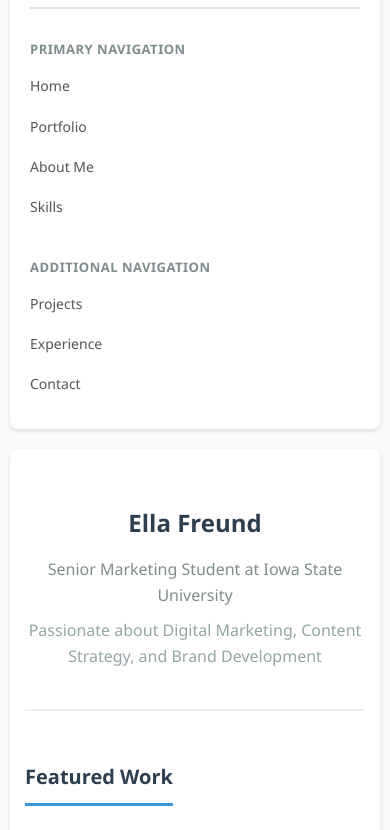
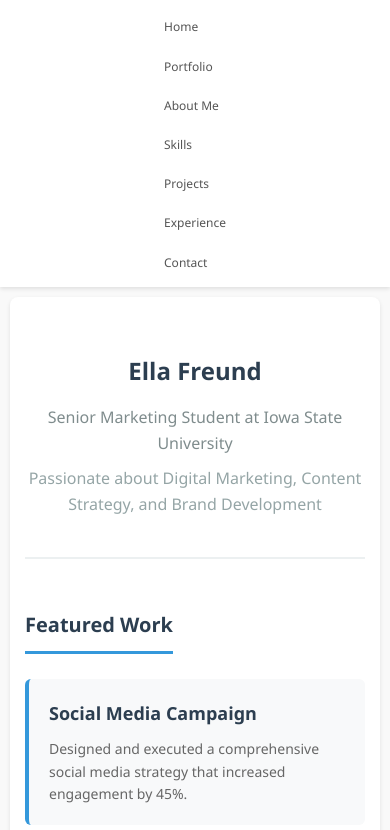
Before and after one commit to efreund05/ellawebsite1, a plain HTML site: page index.html in a window 390 px wide. Shown: the part 81-911 px from the top of the page. Drawn offline with Linux system fonts and the light colour scheme.

Commit message:
Convert left sidebar to top navigation bar

```diff
--- a/index.html
+++ b/index.html
@@ -7,33 +7,29 @@
     <link rel="stylesheet" href="styles.css">
 </head>
 <body>
-    <div class="container">
-        <!-- Left Sidebar Navigation -->
-        <aside class="left-sidebar">
+    <!-- Top Navigation Bar -->
+    <header class="top-header">
+        <div class="header-container">
             <div class="logo">
                 <h1>Logo</h1>
             </div>
             <nav class="navigation">
                 <div class="nav-section">
-                    <h3>Primary Navigation</h3>
                     <ul>
                         <li><a href="#home">Home</a></li>
                         <li><a href="#portfolio">Portfolio</a></li>
                         <li><a href="#about">About Me</a></li>
                         <li><a href="#skills">Skills</a></li>
-                    </ul>
-                </div>
-                <div class="nav-section">
-                    <h3>Additional Navigation</h3>
-                    <ul>
                         <li><a href="#projects">Projects</a></li>
                         <li><a href="#experience">Experience</a></li>
                         <li><a href="#contact">Contact</a></li>
                     </ul>
                 </div>
             </nav>
-        </aside>
+        </div>
+    </header>
 
+    <div class="container">
         <!-- Main Content Area -->
         <main class="main-content">
             <section id="home" class="hero">
--- a/styles.css
+++ b/styles.css
@@ -12,33 +12,28 @@ body {
     background-color: #f9f9f9;
 }
 
-/* Container Layout */
-.container {
-    display: grid;
-    grid-template-columns: 200px 1fr 250px;
-    gap: 20px;
-    padding: 20px;
+/* Top Header Navigation */
+.top-header {
+    background-color: #fff;
+    box-shadow: 0 2px 4px rgba(0, 0, 0, 0.1);
+    position: sticky;
+    top: 0;
+    z-index: 100;
+}
+
+.header-container {
     max-width: 1400px;
     margin: 0 auto;
-    min-height: calc(100vh - 100px);
-}
-
-/* Left Sidebar - Navigation */
-.left-sidebar {
-    background-color: #fff;
-    padding: 20px;
-    border-radius: 8px;
-    box-shadow: 0 2px 4px rgba(0, 0, 0, 0.1);
-    height: fit-content;
-    position: sticky;
-    top: 20px;
+    padding: 0 20px;
+    display: flex;
+    align-items: center;
+    justify-content: space-between;
+    gap: 40px;
 }
 
 .logo {
-    text-align: center;
-    margin-bottom: 30px;
-    padding-bottom: 20px;
-    border-bottom: 2px solid #e0e0e0;
+    flex-shrink: 0;
+    padding: 15px 0;
 }
 
 .logo h1 {
@@ -48,32 +43,21 @@ body {
 }
 
 .navigation {
-    display: flex;
-    flex-direction: column;
-    gap: 25px;
-}
-
-.nav-section h3 {
-    font-size: 13px;
-    font-weight: 600;
-    color: #7f8c8d;
-    text-transform: uppercase;
-    letter-spacing: 0.5px;
-    margin-bottom: 10px;
+    flex: 1;
 }
 
 .nav-section ul {
     list-style: none;
-}
-
-.nav-section li {
-    margin-bottom: 8px;
+    display: flex;
+    gap: 30px;
+    flex-wrap: wrap;
 }
 
 .nav-section a {
     text-decoration: none;
     color: #555;
     font-size: 14px;
+    font-weight: 500;
     transition: color 0.3s ease;
     display: block;
     padding: 5px 0;
@@ -81,6 +65,17 @@ body {
 
 .nav-section a:hover {
     color: #3498db;
+}
+
+/* Container Layout */
+.container {
+    display: grid;
+    grid-template-columns: 1fr 250px;
+    gap: 20px;
+    padding: 20px;
+    max-width: 1400px;
+    margin: 0 auto;
+    min-height: calc(100vh - 100px);
 }
 
 /* Main Content Area */
@@ -265,7 +260,7 @@ section h2 {
     box-shadow: 0 2px 4px rgba(0, 0, 0, 0.1);
     height: fit-content;
     position: sticky;
-    top: 20px;
+    top: 80px;
 }
 
 .sidebar-section {
@@ -343,7 +338,7 @@ section h2 {
 /* Responsive Design */
 @media (max-width: 1024px) {
     .container {
-        grid-template-columns: 180px 1fr 220px;
+        grid-template-columns: 1fr 200px;
         gap: 15px;
         padding: 15px;
     }
@@ -355,6 +350,10 @@ section h2 {
     .hero h1 {
         font-size: 36px;
     }
+
+    .nav-section ul {
+        gap: 20px;
+    }
 }
 
 @media (max-width: 768px) {
@@ -364,7 +363,17 @@ section h2 {
         padding: 10px;
     }
 
-    .left-sidebar,
+    .header-container {
+        flex-direction: column;
+        gap: 15px;
+    }
+
+    .nav-section ul {
+        justify-content: center;
+        gap: 15px;
+        font-size: 12px;
+    }
+
     .right-sidebar {
         position: static;
     }
@@ -392,6 +401,19 @@ section h2 {
         padding: 10px;
     }
 
+    .header-container {
+        padding: 10px;
+    }
+
+    .nav-section ul {
+        flex-direction: column;
+        gap: 10px;
+    }
+
+    .nav-section a {
+        font-size: 12px;
+    }
+
     .main-content {
         padding: 15px;
     }
```
